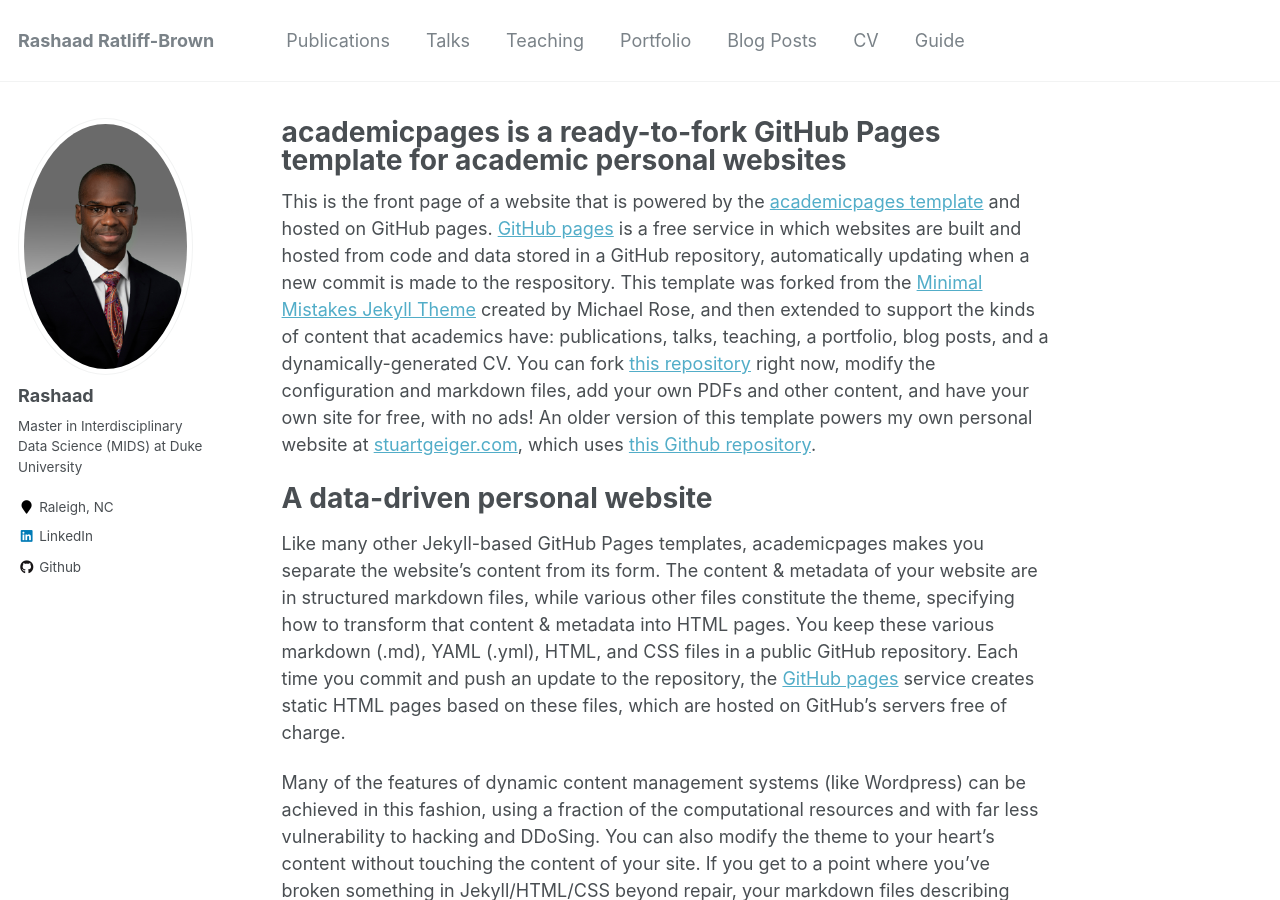
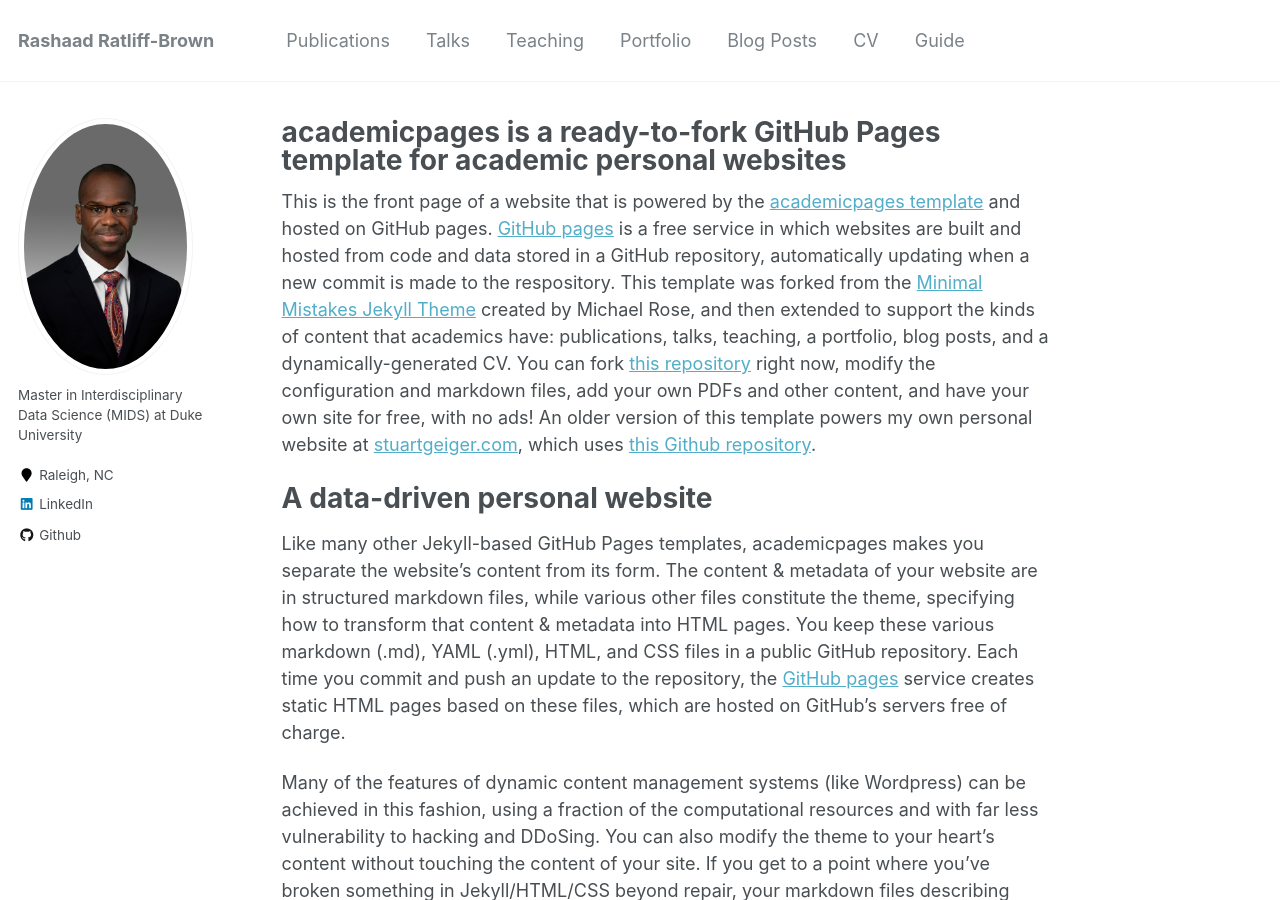
Before and after one commit to caratliff/caratliff.github.io, a Jekyll site: the page built from _pages/about.md, in a window 1280 px wide and 900 px high. Built offline with Jekyll 4.4.1, drawn with Linux system fonts in a browser that asks for light colours.

Commit message:
Update _config.yml

```diff
--- a/_config.yml
+++ b/_config.yml
@@ -80,7 +80,7 @@ analytics:
 
 # Site Author
 author:
-  name             : "Rashaad"
+  name             :
   avatar           : "profile.png"
   bio              : "Master in Interdisciplinary Data Science (MIDS) at Duke University"
   location         : "Raleigh, NC"
```
